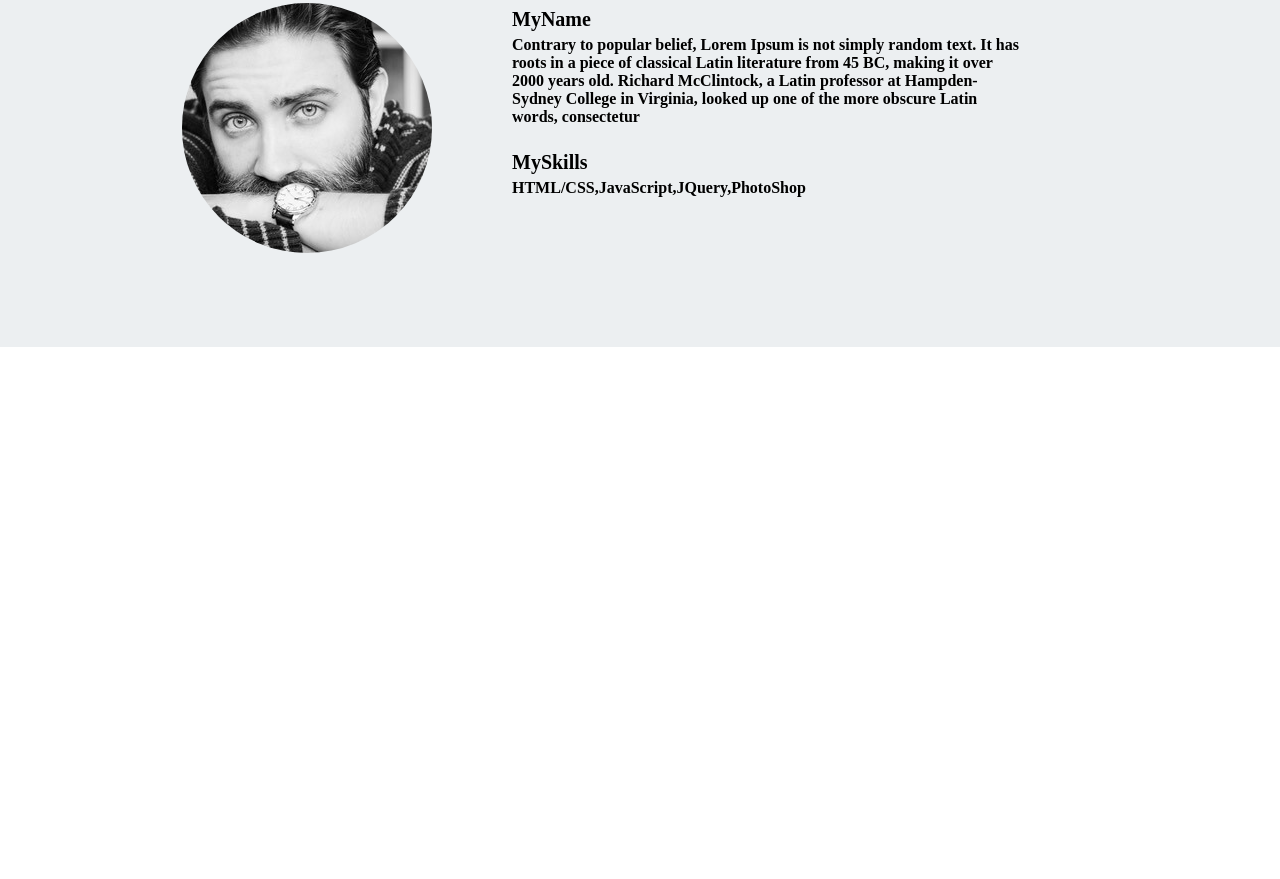
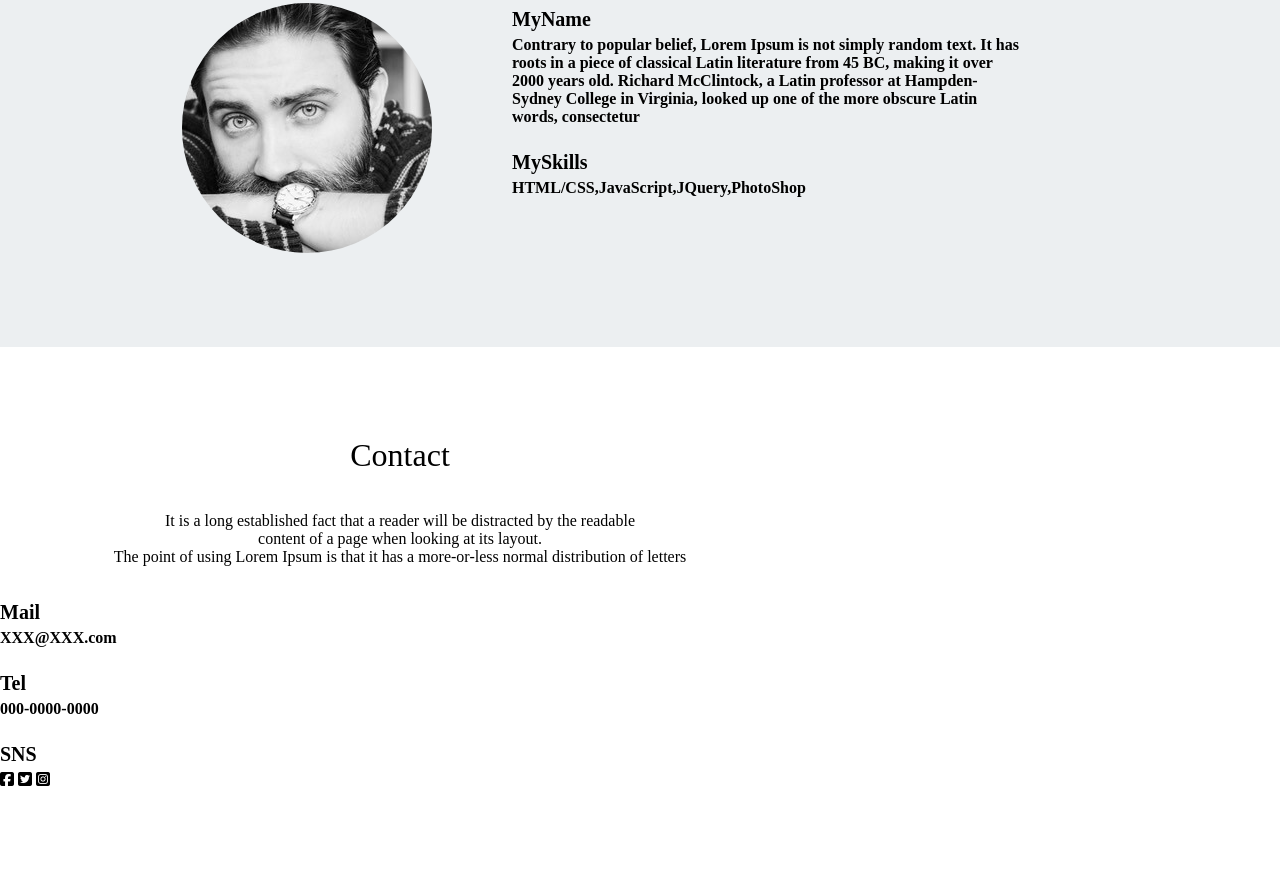
Before and after one commit to kohei-iwase/portfolio_lesson, a plain HTML site: page index.html in a window 1280 px wide. Shown: the part 2314-3193 px from the top of the page. Before the commit the page ends 2661 px from the top, so only its background shows below. Drawn offline with Linux system fonts and the light colour scheme.

Commit message:
[create]contact

```diff
--- a/index.html
+++ b/index.html
@@ -109,5 +109,35 @@
 				</div>
 			</div>
 		</section>
+		<section class="contact-section">
+			<div class="contact-container">
+				<div class="content-title">Contact</div>
+				<div class="content-text">
+					It is a long established fact that a reader will be distracted by the readable
+					<br>content of a page when looking at its layout.
+					<br>The point of using Lorem Ipsum is that it has a more-or-less normal distribution of letters
+				</div>
+				<div class="contact-box">
+					<div crass="mail-tel-box">
+						<div class="mail-box">
+							<h3 class="title-box">Mail</h3>
+							<h4 class="text-box">XXX@XXX.com</h4>
+						</div>
+						<div class="tel-box">
+							<h3 class="title-box">Tel</h3>
+							<h4 class="text-box">000-0000-0000</h4>
+						</div>
+					</div>
+					<div class="SNS-box">
+						<h3 class="title-box">SNS</h3>
+						<div class="icon-box">
+							<i class="fab fa-facebook-square"></i>
+							<i class="fab fa-twitter-square"></i>
+							<i class="fab fa-instagram-square"></i>
+						</div>
+					</div>
+				</div>
+			</div>
+		</section>
 	</body>
 </html>
--- a/style.css
+++ b/style.css
@@ -173,3 +173,21 @@ h4{
 	text-align: left;
 	width:512px;
 }
+.contact-section{
+	width:100%;
+}
+.contact-container{
+	width:800px;
+}
+.contact-box{
+	display: inline-block;
+}
+.mail-tel-box{
+	width:400px;
+		display: inline-block;
+}
+.SNS-box{
+	width:400px;
+	float:right;
+		display: inline-block;
+}
```
